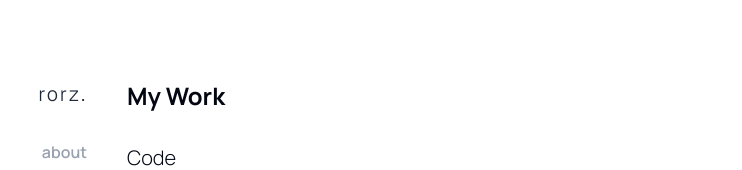
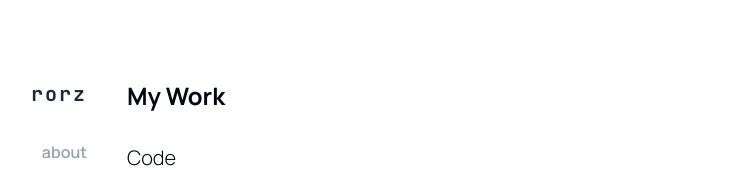
Before and after one commit to rorz/personal-website, a Next.js app: page /work in a window 1280 px wide. Shown: the top 170 px of the page, without its empty margins (81-823 px from the left). Built offline with nearby package versions, Linux system fonts and the light colour scheme.

Commit message:
trying a new logo font style

```diff
--- a/src/app/_ui/navbar.tsx
+++ b/src/app/_ui/navbar.tsx
@@ -41,8 +41,8 @@ export const NavBar = () => {
     <nav className="flex lg:flex-col items-end gap-y-8">
       <Link href="/">
         <div className="flex items-center justify-center">
-          <h2 className="text-xl tracking-widest font-light text-gray-800">
-            rorz.
+          <h2 className="text-xl tracking-widest font-bold font-mono text-gray-800">
+            rorz
           </h2>
         </div>
       </Link>
```
